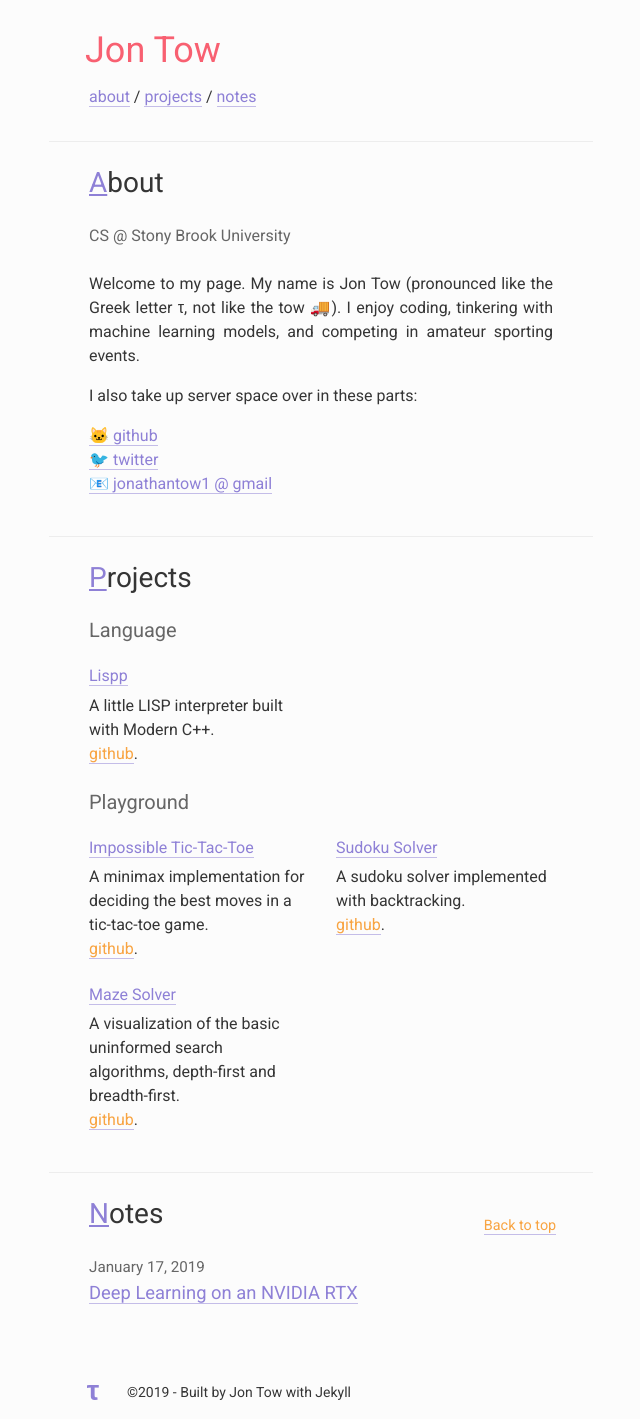
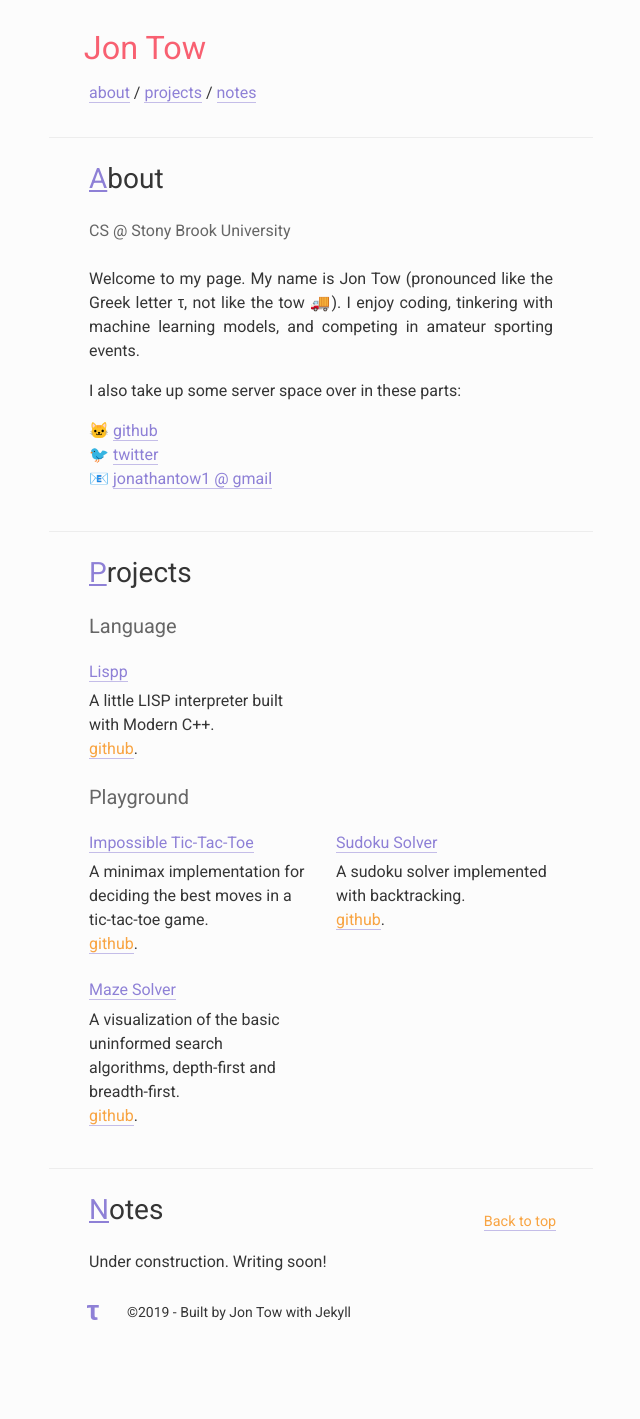
Before and after one commit to jon-tow/jon-tow.github.io, a Jekyll site: the page built from index.html, in a window 1280 px wide. Shown: the whole page, without its empty margins (319-959 px from the left). Built offline with Jekyll 4.4.1, drawn with Linux system fonts in a browser that asks for light colours; after the commit the page ends 1339 px from its top, so only the background shows below that.

Commit message:
style changes

```diff
--- a/_includes/_base/nav.html
+++ b/_includes/_base/nav.html
@@ -1,6 +1,6 @@
 <nav id="nav">
   <div class="mb-0 w-100">
-    <span class="navbar-brand" href="{{site.url}}">
+    <span class="navbar-brand" style="font-size: 1.35em" href="{{site.url}}">
       <h2>Jon Tow</h2>
     </span>
 
--- a/_includes/_sections/about.html
+++ b/_includes/_sections/about.html
@@ -9,6 +9,7 @@
 
   <!-- Content -->
   <div class="section-content">
+
     <!-- Bio Row -->
     <p style="text-align: justify;">
       <b>CS @ Stony Brook University</b>
@@ -20,26 +21,31 @@
       <br>
     </p>
     <!-- End of Bio Row -->
+
     <p>
-
-      I also take up server space over in these parts:
+      I also take up some server space over in these parts:
 
       <ul style="list-style: none; margin: 0em;">
 	<li>
+	  &#128049;
 	  <a class="" href="https://github.com/jon-tow">
-	    &#128049; github
-	</a> </li>
-	<li>
-	  <a class="" href="https://twitter.com/jonbtow">
-	    &#128038; twitter
+	    github
 	  </a>
 	</li>
 	<li>
-	  <a href="jonathantow1@gmail.com">
-	    &#128231; jonathantow1 @ gmail
+	  &#128038;
+	  <a class="" href="https://twitter.com/jonbtow">
+	    twitter
 	  </a>
 	</li>
-    </ul> </p>
+	<li>
+	  &#128231;
+	  <a href="jonathantow1@gmail.com">
+	    jonathantow1 @ gmail
+	  </a>
+	</li>
+      </ul>
+    </p>
   </div>
 
   <!-- End of Content -->
--- a/_includes/_sections/notes.html
+++ b/_includes/_sections/notes.html
@@ -9,25 +9,26 @@
     </div>
   </div>
 
-  <div class="section-content" style="">
-    <ul class="entry-previews" >
-      <!-- Under construction. Coming soon. -->
-      {% for post in site.posts %}
-      <li class="pb-3">
-      	<p class="post-preview">
-      	  <span style="font-size: .95em; color: var(--light-black)">
-	    {{post.date | date: '%B %d, %Y'}}
-      	  </span>
-      	  <br>
-      	  <a href="{{ post.url }}" style="font-size: 1.15em;">
-      	    {{ post.title }}
-      	  </a>
-      	  <br>
-      	  {{ post.introduction }}
-      	</p>
-      </li>
-      {% endfor %}
-    </ul>
-  </div>
+  <div class="section-content"> Under construction. Writing soon!</div>
+  <!-- <div class="section-content" style=""> -->
+  <!--   <ul class="entry-previews" > -->
+  <!--     <\!-- Under construction. Coming soon. -\-> -->
+  <!--     {% for post in site.posts %} -->
+  <!--     <li class="pb-3"> -->
+  <!--     	<p class="post-preview"> -->
+  <!--     	  <span style="font-size: .95em; color: var(--light-black)"> -->
+  <!-- 	    {{post.date | date: '%B %d, %Y'}} -->
+  <!--     	  </span> -->
+  <!--     	  <br> -->
+  <!--     	  <a href="{{ post.url }}" style="font-size: 1.15em;"> -->
+  <!--     	    {{ post.title }} -->
+  <!--     	  </a> -->
+  <!--     	  <br> -->
+  <!--     	  {{ post.introduction }} -->
+  <!--     	</p> -->
+  <!--     </li> -->
+  <!--     {% endfor %} -->
+  <!--   </ul>       -->
+  <!-- </div> -->
 
 </section>
```
